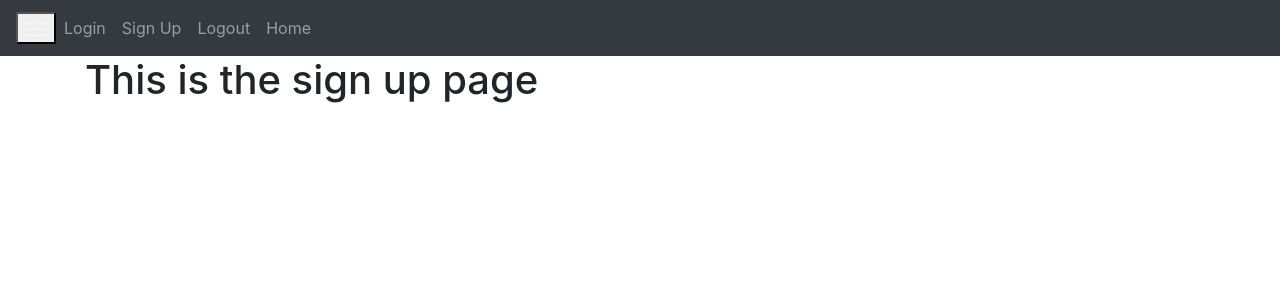
After one commit to fls99/default_project_pfds, a Flask app: template website/templates/sign_up.html in a window 1280 px wide. The commit adds this page. Shown: the top 300 px of the page. Run offline with Flask 3, Linux system fonts and the light colour scheme; the template is opened without the code that fills it, so the values that code supplies are empty; some libraries are stand-ins or nearby versions.

Commit message:
add more templates for sub pages

```diff
--- a/website/auth.py
+++ b/website/auth.py
@@ -1,11 +1,11 @@
-from flask import Blueprint
+from flask import Blueprint, render_template
 
 # Blueprint means it has a lot of urls inside here
 auth = Blueprint('auth', __name__)
 
 @auth.route('/login')
 def login():
-    return "<p>Login</p>"
+    return render_template("login.html")
 
 @auth.route('/logout')
 def logout():
@@ -13,4 +13,4 @@ def logout():
 
 @auth.route('/sign-up')
 def sign_up():
-    return "<p>Sign Up</p>"
+    return render_template("sign_up.html")
--- a/website/templates/base.html
+++ b/website/templates/base.html
@@ -43,6 +43,7 @@ etc-->
         </div>
       </div>
     </nav>
+    <div class="container">{% block content %} {% endblock %}</div>
 
     <script
       src="https://code.jquery.com/jquery-3.2.1.slim.min.js"
--- a/website/templates/home.html
+++ b/website/templates/home.html
@@ -1 +1,4 @@
-{% extends "base.html" %} {% block title %}Changed{% endblock %}
+{% extends "base.html" %} {% block title %}Home{% endblock %} {% block content
+%}
+<h1>This is the homepage</h1>
+{% endblock %}
--- /dev/null
+++ b/website/templates/login.html
@@ -0,0 +1,4 @@
+{% extends "base.html" %} {% block title %}Login{% endblock %} {% block content
+%}
+<h1>This is the login page</h1>
+{% endblock %}
--- /dev/null
+++ b/website/templates/sign_up.html
@@ -0,0 +1,4 @@
+{% extends "base.html" %} {% block title %}Sign Up{% endblock %} {% block
+content %}
+<h1>This is the sign up page</h1>
+{% endblock %}
```
